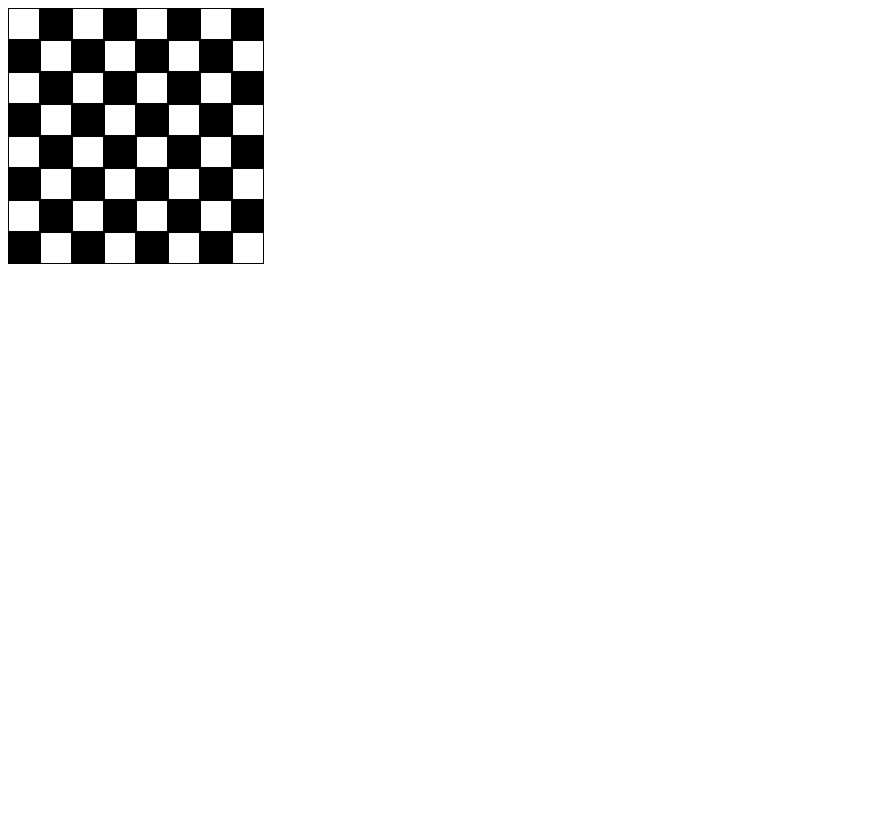
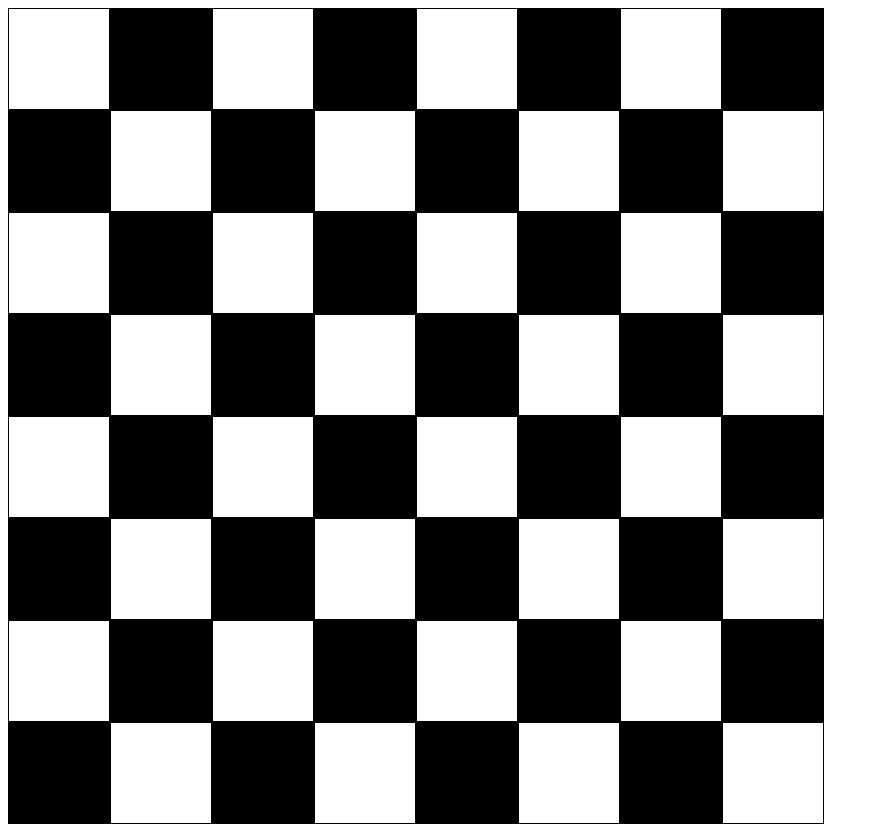
Before and after one commit to Blank-09/Skcet-ADP-Course, a plain HTML site: page Day 04/Class/Chess-Board-Project/index.html in a window 1280 px wide. Shown: the whole page, without its empty margins (0-879 px from the left). Before the commit the page ends 800 px from the top, so only its background shows below. Drawn offline with Linux system fonts and the light colour scheme.

Commit message:
Style.css Updated

```diff
--- a/Day 04/Class/Chess-Board-Project/style.css
+++ b/Day 04/Class/Chess-Board-Project/style.css
@@ -1,6 +1,10 @@
+:root {
+  --cell-size: 100px;
+}
+
 .row div {
-  width: 30px;
-  height: 30px;
+  width: var(--cell-size);
+  height: var(--cell-size);
   border: 1px solid black;
 }
 
```
